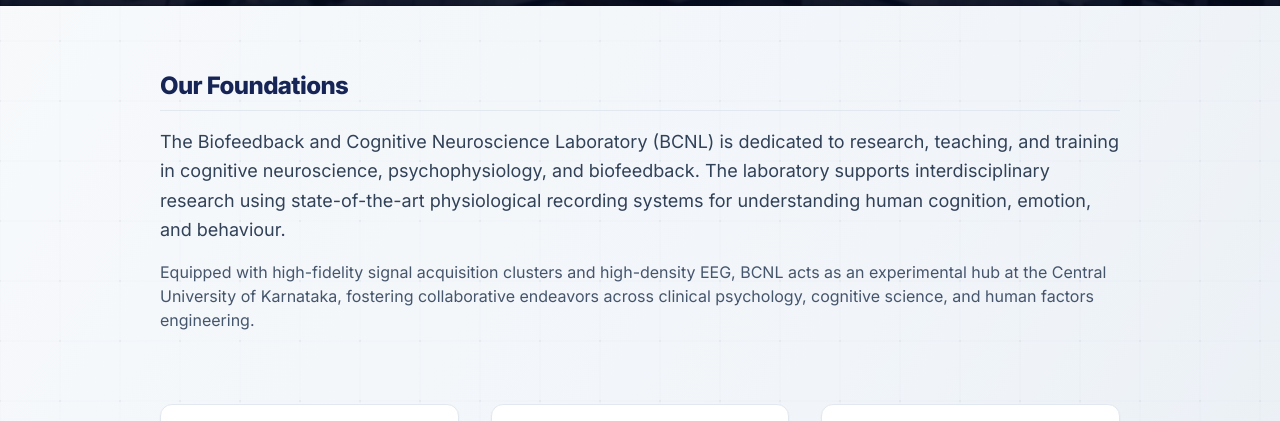
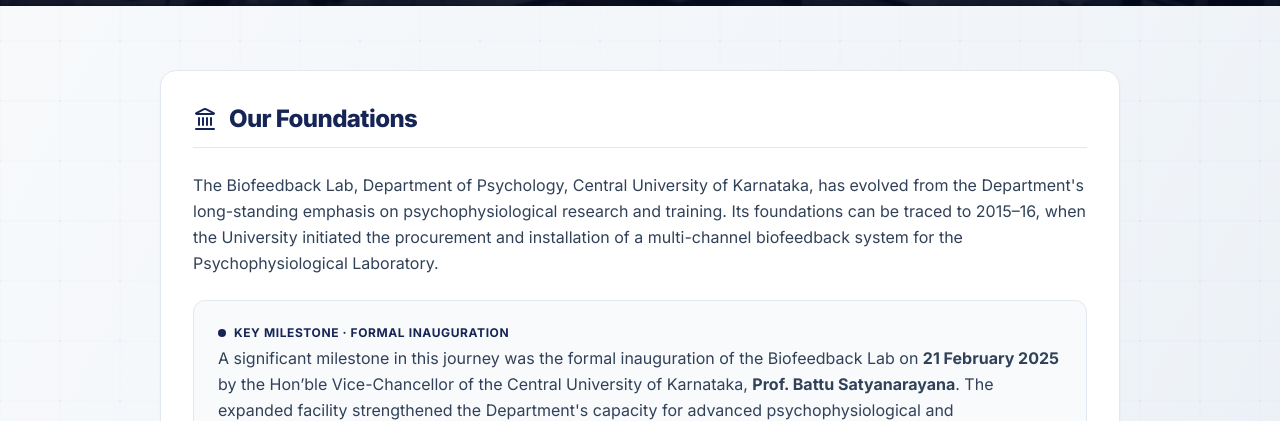
Before and after one commit to uiiuopy/cuk, a React (Vite) app in the folder client/: page / in a window 1280 px wide. Both pictures are taken after a click on the button "Explore Laboratory". Shown: the part 379-800 px from the top of the page. Built offline with nearby package versions, Linux system fonts and the light colour scheme; no server answers.

Commit message:
Content: Integrate authentic Our Foundations section detailing 2015-16 origins and 2025 inauguration by Vice-Chancellor Prof. Battu Satyanarayana

```diff
--- a/client/src/components/About.tsx
+++ b/client/src/components/About.tsx
@@ -1,5 +1,5 @@
 import React from 'react';
-import { Eye, Target, BookOpen, Brain, Activity, Shield, Users, Compass, Cpu } from 'lucide-react';
+import { Eye, Target, BookOpen, Brain, Activity, Shield, Users, Compass, Cpu, Landmark } from 'lucide-react';
 
 export default function About() {
   const subDisciplines = [
@@ -35,16 +35,29 @@
         {/* Core Introductory Stack */}
         <div className="space-y-12">
 
-          {/* Main Lab Overview */}
-          <div className="prose max-w-none">
-            <h2 className="text-2xl font-extrabold text-blue-950 mb-4 tracking-tight border-b border-slate-200 pb-2">
+          {/* Main Lab Overview / Our Foundations */}
+          <div className="bg-white rounded-2xl border border-slate-200 p-8 shadow-xs space-y-6">
+            <h2 className="text-2xl font-extrabold text-blue-950 tracking-tight border-b border-slate-200 pb-3 flex items-center gap-3">
+              <Landmark className="h-6 w-6 text-blue-950" />
               Our Foundations
             </h2>
-            <p className="text-lg leading-relaxed text-slate-700">
-              The Biofeedback and Cognitive Neuroscience Laboratory (BCNL) is dedicated to research, teaching, and training in cognitive neuroscience, psychophysiology, and biofeedback. The laboratory supports interdisciplinary research using state-of-the-art physiological recording systems for understanding human cognition, emotion, and behaviour.
+
+            <p className="text-base leading-relaxed text-slate-700 font-sans">
+              The Biofeedback Lab, Department of Psychology, Central University of Karnataka, has evolved from the Department's long-standing emphasis on psychophysiological research and training. Its foundations can be traced to 2015–16, when the University initiated the procurement and installation of a multi-channel biofeedback system for the Psychophysiological Laboratory.
             </p>
-            <p className="text-slate-600 mt-4">
-              Equipped with high-fidelity signal acquisition clusters and high-density EEG, BCNL acts as an experimental hub at the Central University of Karnataka, fostering collaborative endeavors across clinical psychology, cognitive science, and human factors engineering.
+
+            <div className="bg-slate-50 border border-slate-200 rounded-xl p-6 text-slate-800 space-y-2">
+              <div className="flex items-center gap-2 text-xs font-bold uppercase tracking-wider text-blue-950 mb-1">
+                <span className="h-2 w-2 rounded-full bg-blue-950" />
+                Key Milestone · Formal Inauguration
+              </div>
+              <p className="text-sm sm:text-base leading-relaxed text-slate-700">
+                A significant milestone in this journey was the formal inauguration of the Biofeedback Lab on <strong>21 February 2025</strong> by the Hon’ble Vice-Chancellor of the Central University of Karnataka, <strong>Prof. Battu Satyanarayana</strong>. The expanded facility strengthened the Department's capacity for advanced psychophysiological and neuroelectrical research, with facilities for 64-channel EEG/ERP and physiological measures including GSR/EDA, HRV, EMG, EOG, BVP, respiration, and peripheral temperature.
+              </p>
+            </div>
+
+            <p className="text-base leading-relaxed text-slate-700 font-sans">
+              Today, the Biofeedback Lab supports faculty and doctoral research, postgraduate dissertations, hands-on student training, and interdisciplinary research exploring the relationships among brain, behaviour, cognition, emotion, and physiological processes.
             </p>
           </div>
 
```
